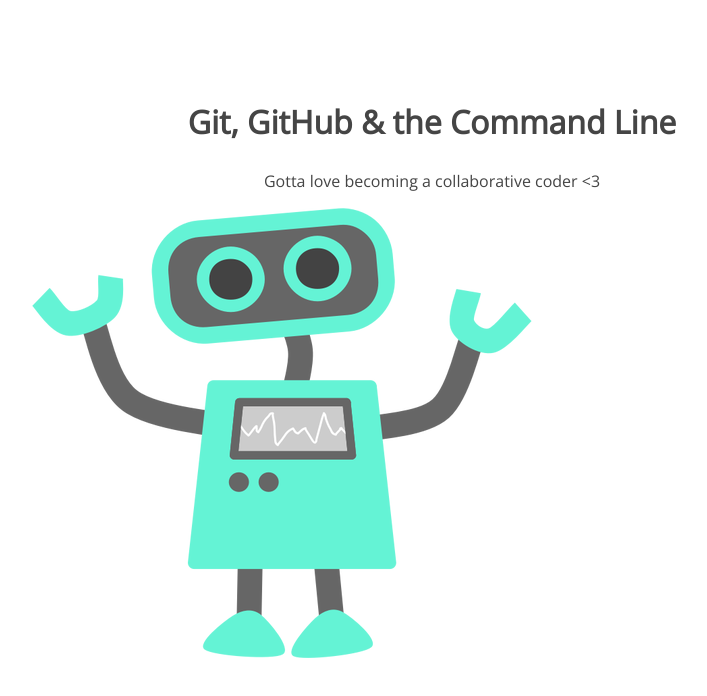
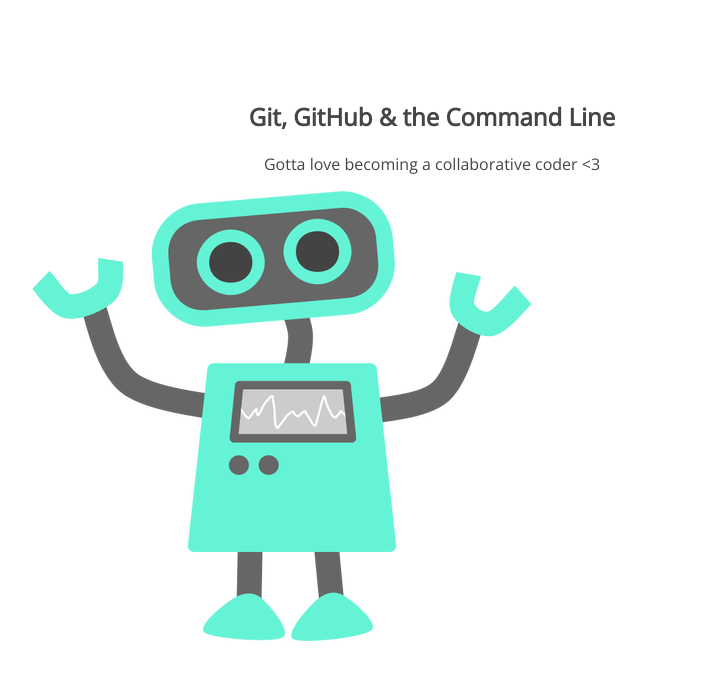
Before and after one commit to ldodson911/my-new-repository, a plain HTML site: page index.html in a window 1280 px wide. Shown: the whole page, without its empty margins (208-915 px from the left). Drawn offline with nearby package versions, Linux system fonts and the light colour scheme.

Commit message:
modified h1 font

```diff
--- a/css/style.css
+++ b/css/style.css
@@ -8,7 +8,7 @@ section p {
 	color: #454545;
 }
 section h1 {
-	font: 32px 'Open Sans';
+	font: 24px 'Open Sans';
 	font-weight: bold;
 }
 section p {
```
